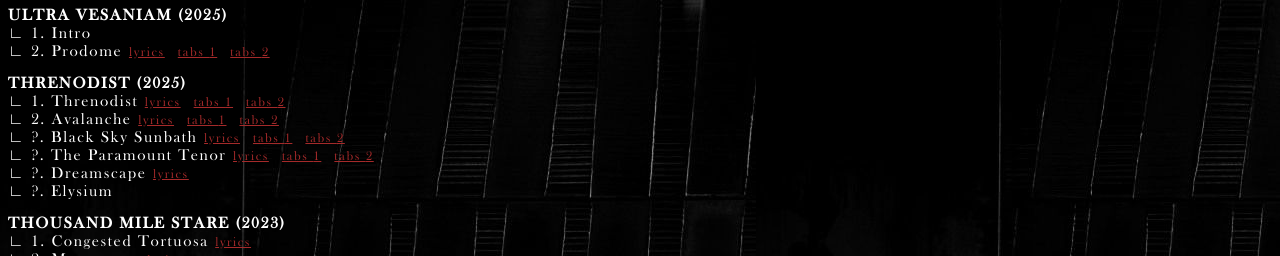
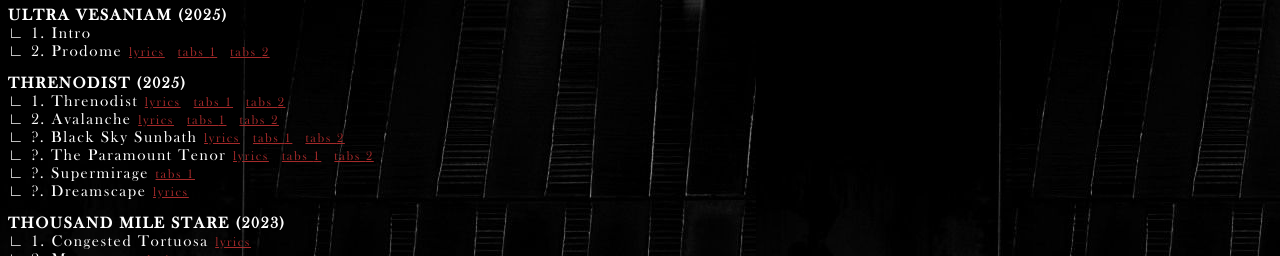
Before and after one commit to Vrezerino/Tegara, a React (Create React App) app: page / in a window 1280 px wide. Shown: the top 256 px of the page. Built offline with nearby package versions, Linux system fonts and the light colour scheme.

Commit message:
Add new song Supermirage

```diff
--- a/src/App.jsx
+++ b/src/App.jsx
@@ -45,12 +45,17 @@ export default function App() {
               unordered: true,
             },
             {
+              songTitle: 'Supermirage',
+              lyrics: null,
+              tabs: ['/files/Tegara_-_Supermirage_rhythm_guitar_tabs.pdf'],
+              unordered: true,
+            },
+            {
               songTitle: 'Dreamscape',
               lyrics: 'threnodist/dreamscape',
               tabs: null,
               unordered: true,
-            },
-            { songTitle: 'Elysium', lyrics: null, tabs: null, unordered: true },
+            }
           ]}
         />
 
```
Also changed, not shown: 2 other files (tests, documents, lock files or other folders).
